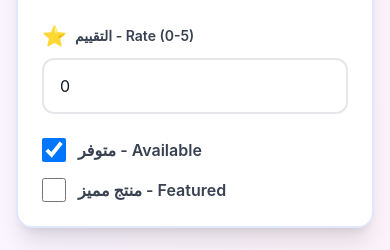
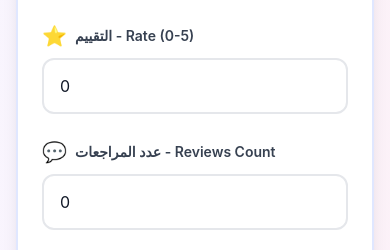
Before and after one commit to SabStorelb/sab-store-user, a Next.js app: page /admin/products/new in a window 390 px wide. Shown: the part 5900-6150 px from the top of the page. Built offline with nearby package versions, Linux system fonts and the light colour scheme; no server answers; the database is empty; sample sign-in values are in the browser's storage.

Commit message:
✨ Add reviews count field to products - Show (0) in mobile app

```diff
--- a/src/pages/admin/products/[id]/edit.tsx
+++ b/src/pages/admin/products/[id]/edit.tsx
@@ -39,6 +39,8 @@ export default function EditProduct() {
   const [deliveryTime, setDeliveryTime] = useState('');
   // eslint-disable-next-line @typescript-eslint/no-unused-vars
   const [rate, setRate] = useState(0);
+  // eslint-disable-next-line @typescript-eslint/no-unused-vars
+  const [reviewsCount, setReviewsCount] = useState(0);
   // eslint-disable-next-line @typescript-eslint/no-unused-vars
   const [available, setAvailable] = useState(true);
 
@@ -105,6 +107,7 @@ export default function EditProduct() {
           setSeason(data.season || '');
           setDeliveryTime(data.deliveryTime || '');
           setRate(data.rate || data.rating || 0);
+          setReviewsCount(data.reviews || data.reviewsCount || 0);
           setAvailable(data.available !== undefined ? data.available : true);
         }
       } catch (error) {
--- a/src/pages/admin/products/new.tsx
+++ b/src/pages/admin/products/new.tsx
@@ -40,6 +40,7 @@ export default function NewProduct() {
   const [season, setSeason] = useState<string>(''); // Summer, Winter, All Season
   const [deliveryTime, setDeliveryTime] = useState('');
   const [rate, setRate] = useState(0);
+  const [reviewsCount, setReviewsCount] = useState(0);
   const [available, setAvailable] = useState(true);
   const [featured, setFeatured] = useState(false);
   const [images, setImages] = useState<File[]>([]);
@@ -375,7 +376,8 @@ export default function NewProduct() {
         deliveryTime,
         rating: rate,
         rate,
-        reviews: 0, // Initial reviews count
+        reviews: reviewsCount, // Reviews count
+        reviewsCount, // Also save as reviewsCount for compatibility
 
         // Availability (React Native expects "inStock" not "available")
         available,
@@ -1296,6 +1298,23 @@ export default function NewProduct() {
                 </label>
               </div>
 
+              <div className="space-y-2">
+                <label className="block">
+                  <div className="text-sm font-semibold mb-2 text-gray-700 flex items-center gap-2">
+                    <span className="text-xl">💬</span>
+                    <span>عدد المراجعات - Reviews Count</span>
+                  </div>
+                  <input
+                    type="number"
+                    min={0}
+                    value={reviewsCount}
+                    onChange={e => setReviewsCount(Number(e.target.value))}
+                    className="w-full border-2 border-gray-200 rounded-xl px-4 py-3.5 focus:border-indigo-500 focus:ring-4 focus:ring-indigo-100 transition-all duration-200 outline-none"
+                    placeholder="0"
+                  />
+                </label>
+              </div>
+
               <div className="space-y-4">
                 <label className="flex items-center gap-3 cursor-pointer">
                   <input
```
